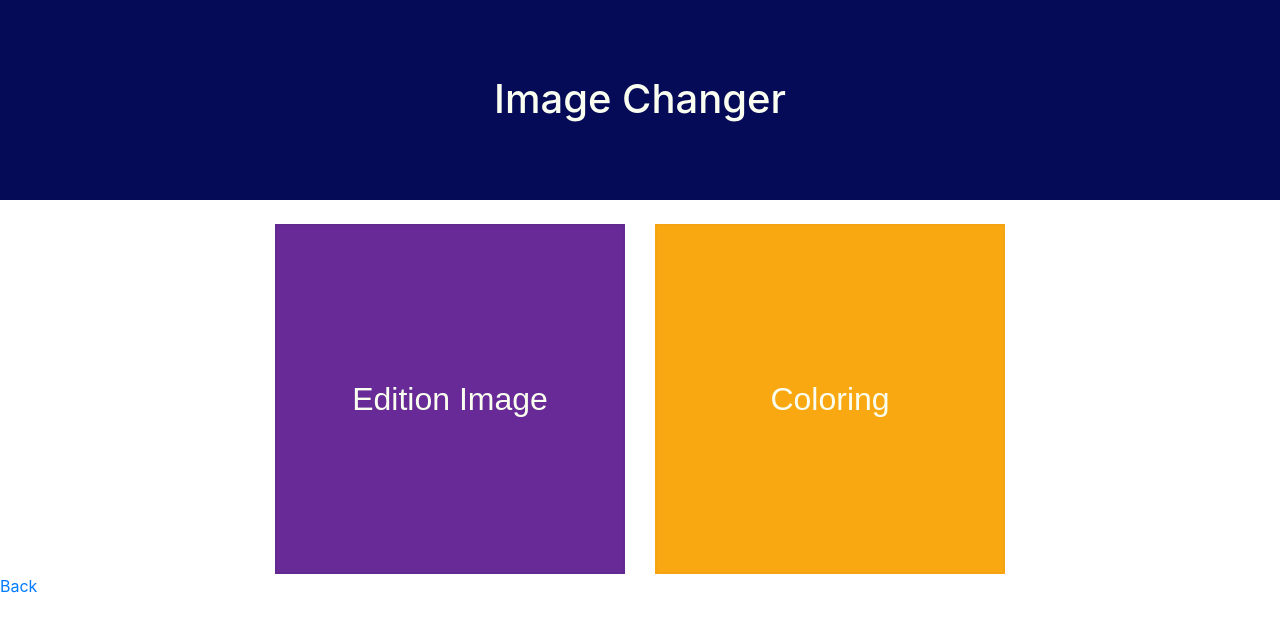
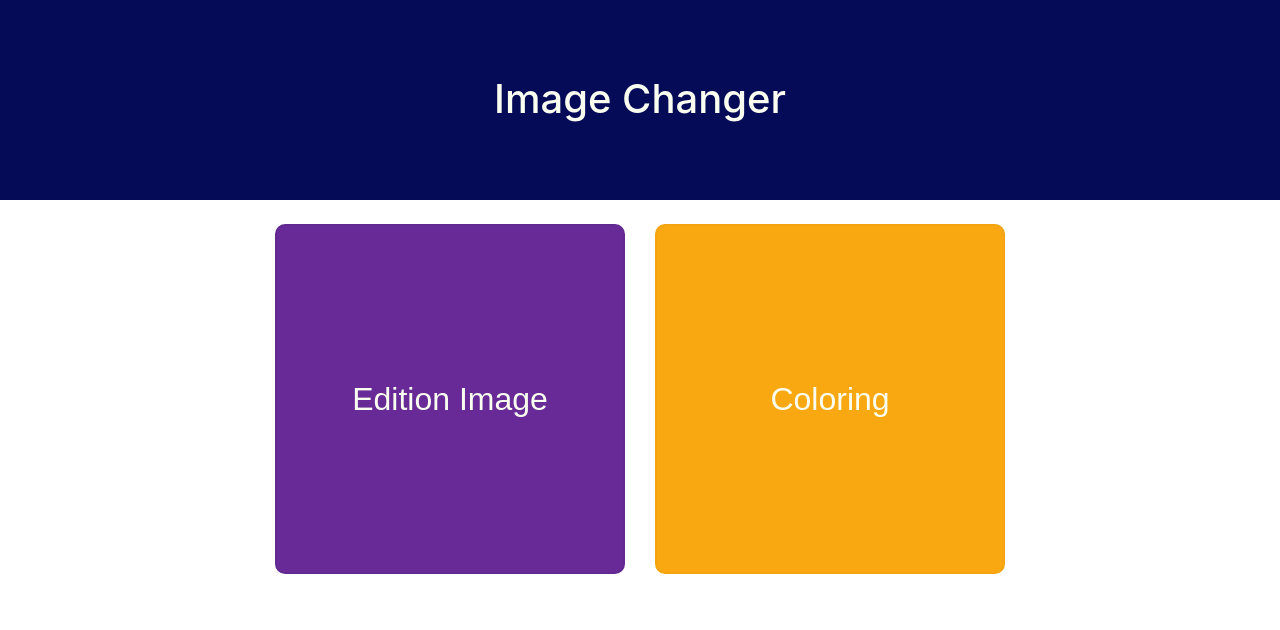
Before and after one commit to Patrycja20/ImageChanger, a React (Create React App) app: page / in a window 1280 px wide. Shown: the top 630 px of the page. Built offline with nearby package versions, Linux system fonts and the light colour scheme.

Commit message:
Małe porządki :D

```diff
--- a/src/components/App.js
+++ b/src/components/App.js
@@ -1,15 +1,19 @@
 import React, { Component } from 'react';
 import { connect } from 'react-redux';
 import { contactsFetched } from '../actions/index';
-import { withRouter, Route, Link } from 'react-router-dom'
+import { withRouter, Route } from 'react-router-dom'
 import MainPage from './MainPage';
-import './App.css';
+import Coloring from './Coloring';
+import EditionImage from './EditionImage';
 
 class App extends Component {
   render() {
     return (
       <div>
-        <Route path="/" exact strict component={MainPage}/><Link to="/">Back</Link></div>
+        <Route path="/" exact strict component={MainPage}/>
+        <Route path="/Coloring" component={Coloring}/>
+        <Route path="/EditionImage" component={EditionImage}/>
+      </div>
     );
   }
 }
--- a/src/components/Coloring.js
+++ b/src/components/Coloring.js
@@ -1,8 +1,10 @@
 import React,{Component} from 'react';
+import { Link } from 'react-router-dom';
 
 class Coloring extends Component {
   render() {
-    return <div>coloringgg </div>
+    return <div>coloringgg <br/>
+      <Link to="/">Back</Link></div>
   }
 }
 
--- a/src/components/EditionImage.js
+++ b/src/components/EditionImage.js
@@ -4,7 +4,7 @@ import { Link } from 'react-router-dom';
 class EditionImage extends Component {
   render() {
     return <div>edition<br/>
-      <Link to="/"><button>Back</button></Link></div>
+      <Link to="/">Back</Link></div>
   }
 }
 
--- a/src/components/App.css
+++ b/src/components/MainPage/Links.css
@@ -4,6 +4,7 @@
   width: 350px;
   background-color: #672a96;
   border: solid 2px #622991;
+  border-radius: 10px;
   text-align: center;
   font-size: xx-large;
   color: #fafef0;
@@ -24,6 +25,7 @@
   width: 350px;
   background-color: #f9a811;
   border: solid 2px #f4a411;
+  border-radius: 10px;
   text-align: center;
   font-size: xx-large;
   color: #fafef0;
--- a/src/components/MainPage/Links.js
+++ b/src/components/MainPage/Links.js
@@ -1,18 +1,20 @@
 import React,{ Component } from 'react';
 import Coloring from '../Coloring';
 import EditionImage from '../EditionImage';
-import { Link, Route } from 'react-router-dom';
+import { Link } from 'react-router-dom';
 import {Col, Row} from 'reactstrap';
+import './Links.css';
+
 
 class Links extends Component {
   render() {
     return <div><Row>
       <Col>
         <Link to="/EditionImage"><button className="button1">Edition Image</button></Link>
-        <Route path="/Coloring" component={Coloring}/></Col>
+        </Col>
       <Col>
         <Link to="/Coloring"><button className="button2">Coloring</button></Link>
-        <Route path="/EditionImage" component={EditionImage}/></Col>
+        </Col>
     </Row></div>
 }
 }
```
